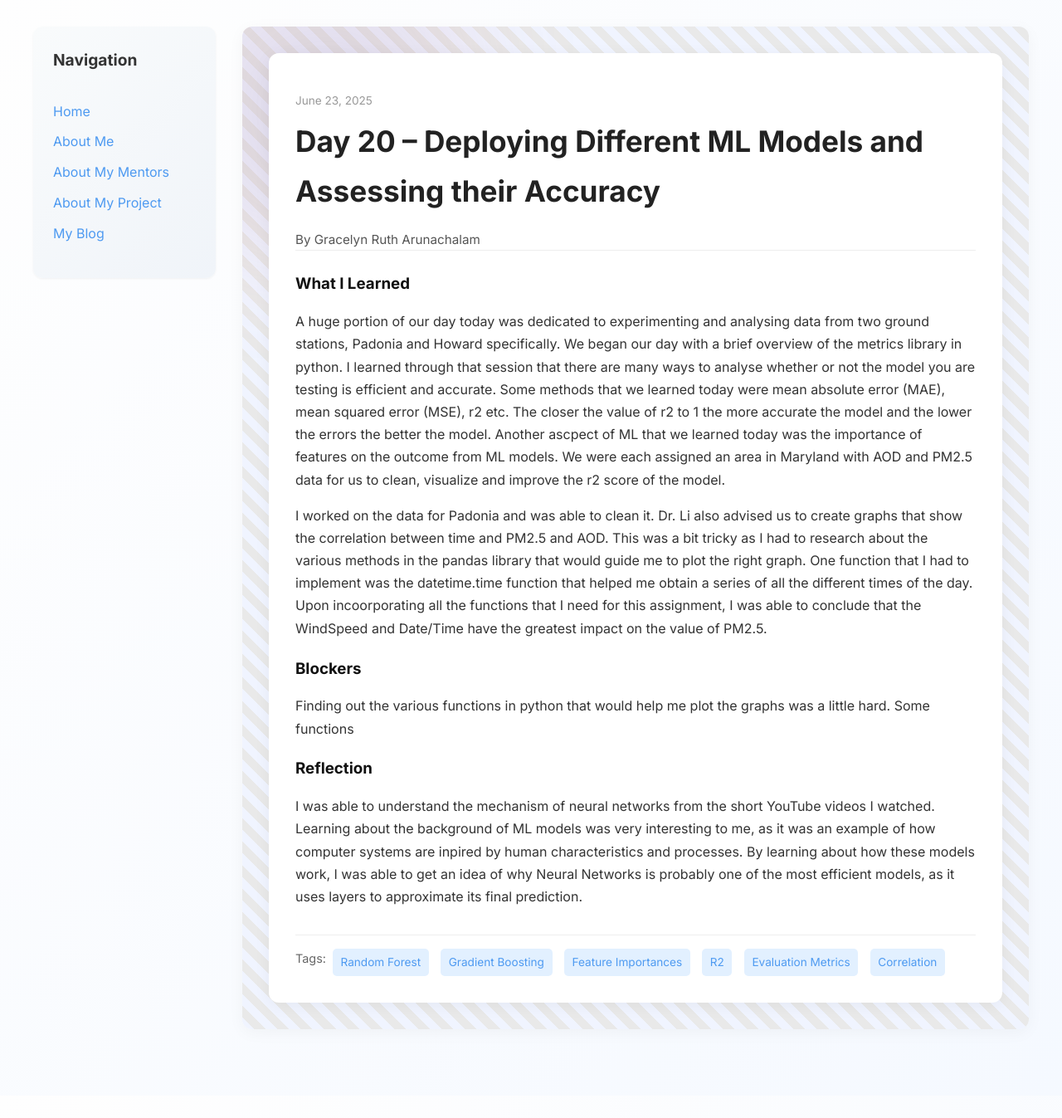
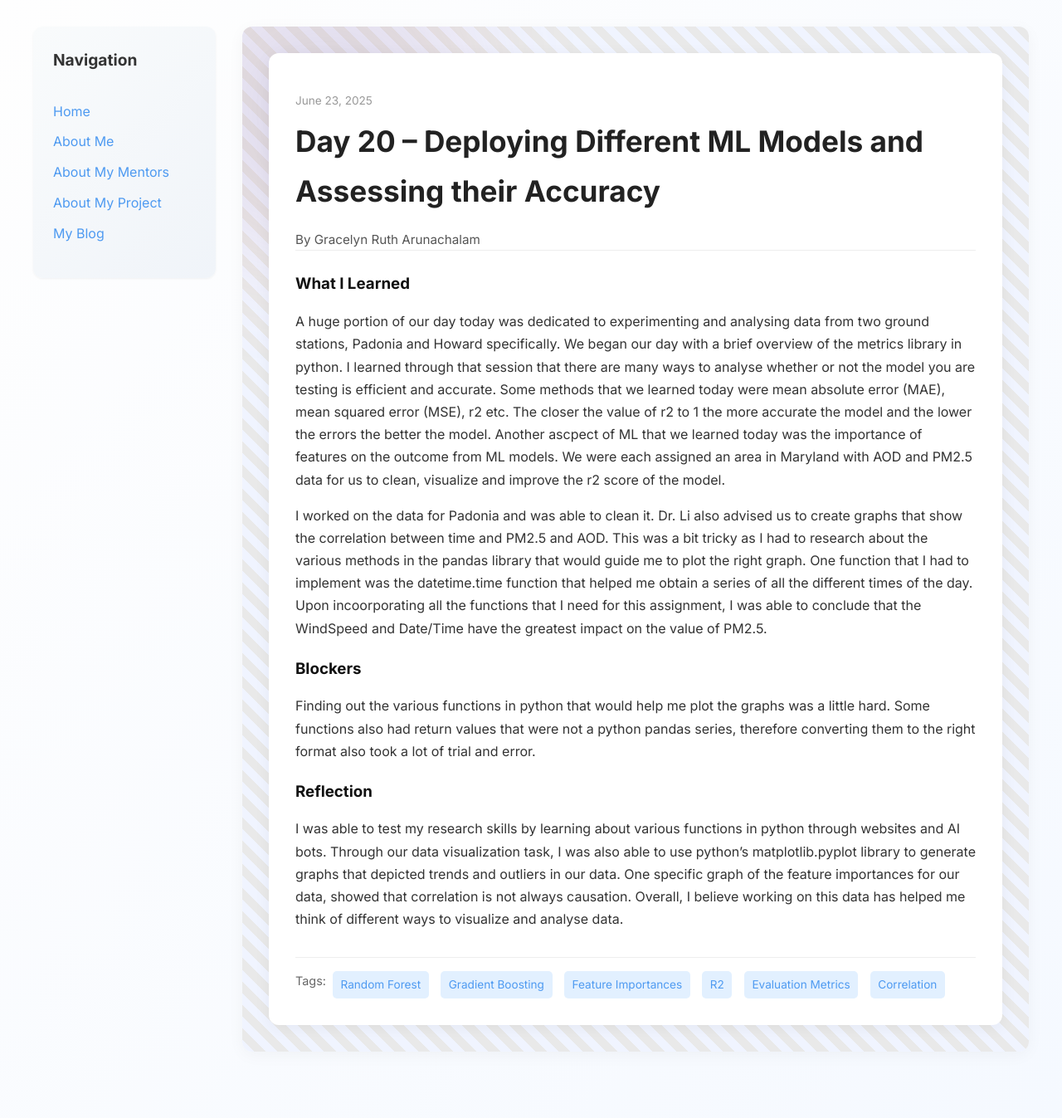
Before and after one commit to GracelynRuth/GracelynRuth.github.io, a Jekyll site: the page built from _posts/2025-06-23-day-20.md, in a window 1280 px wide. Shown: the whole page at 83% size. Built offline with Jekyll 4.4.1, drawn with Linux system fonts in a browser that asks for light colours; before the commit the page ends 1320 px from its top, so only the background shows below that.

Commit message:
Update 2025-06-23-day-20.md

```diff
--- a/_posts/2025-06-23-day-20.md
+++ b/_posts/2025-06-23-day-20.md
@@ -12,8 +12,8 @@ what_i_learned: |
   I worked on the data for Padonia and was able to clean it. Dr. Li also advised us to create graphs that show the correlation between time and PM2.5 and AOD. This was a bit tricky as I had to research about the various methods in the pandas library that would guide me to plot the right graph. One function that I had to implement was the datetime.time function that helped me obtain a series of all the different times of the day. Upon incoorporating all the functions that I need for this assignment, I was able to conclude that the WindSpeed and Date/Time have the greatest impact on the value of PM2.5.
 
 blockers: |
-  Finding out the various functions in python that would help me plot the graphs was a little hard. Some functions
+  Finding out the various functions in python that would help me plot the graphs was a little hard. Some functions also had return values that were not a python pandas series, therefore converting them to the right format also took a lot of trial and error.
 
 reflection: |
-   I was able to understand the mechanism of neural networks from the short YouTube videos I watched. Learning about the background of ML models was very interesting to me, as it was an example of how computer systems are inpired by human characteristics and processes. By learning about how these models work, I was able to get an idea of why Neural Networks is probably one of the most efficient models, as it uses layers to approximate its final prediction.
+   I was able to test my research skills by learning about various functions in python through websites and AI bots. Through our data visualization task, I was also able to use python's matplotlib.pyplot library to generate graphs that depicted trends and outliers in our data. One specific graph of the feature importances for our data, showed that correlation is not always causation. Overall, I believe working on this data has helped me think of different ways to visualize and analyse data.
 ---
```
